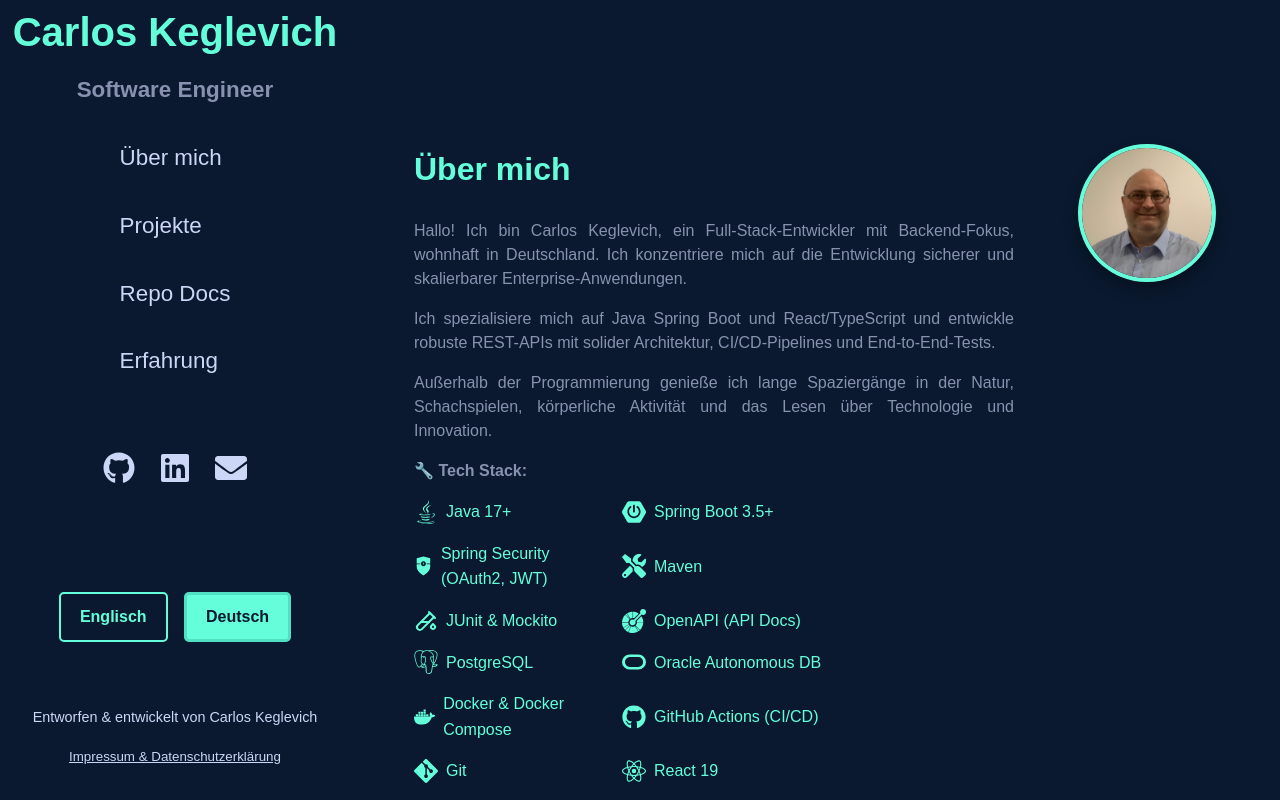
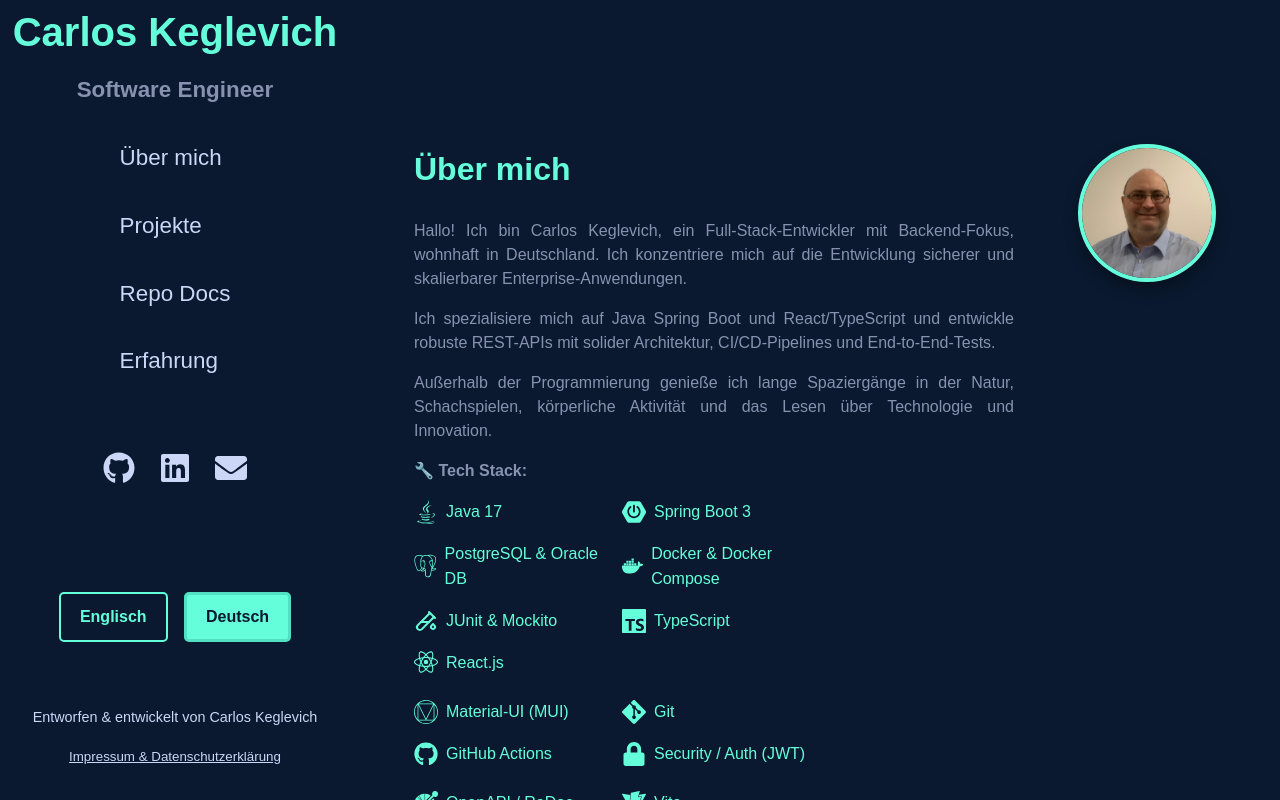
Before and after one commit to Keglev/my-portfolio, a React (Create React App) app: page / in a window 1280 px wide. Built offline with nearby package versions, Linux system fonts and the light colour scheme; no server answers.

Commit message:
ui: shorten About tech stack and add experience6 rendering; update locales applied earlier

```diff
--- a/src/components/About/About.js
+++ b/src/components/About/About.js
@@ -1,8 +1,8 @@
 import React from 'react';
 import './About.css'; // Import the CSS file for styling
 import ProfilePic from '../../assets/profile-pic.jpg'; // Import the profile image
-import { SiReact, SiPostgresql, SiSpringboot, SiSpringsecurity, SiGit, SiDocker, SiOpenapiinitiative, SiOracle, SiVite, SiMaterialdesign, SiTailwindcss, SiReactquery, SiReacthookform, SiAxios, SiReactrouter, SiVitest, SiGraphql, SiTypescript } from 'react-icons/si'; // Import technology icons
-import { FaJava, FaGithub, FaTools, FaGlobe, FaCode, FaDatabase } from 'react-icons/fa'; // Import Java, GitHub, Tools and other icons
+import { SiReact, SiPostgresql, SiSpringboot, SiDocker, SiTypescript, SiMaterialdesign, SiGit, SiOpenapiinitiative, SiVite } from 'react-icons/si'; // Import technology icons
+import { FaJava, FaGithub, FaLock, FaGlobe } from 'react-icons/fa'; // Import Java, GitHub, Lock and Globe icons
 import { TbTestPipe } from 'react-icons/tb'; // test pipe icon for JUnit/Mockito
 import { useTranslation } from 'react-i18next'; // Translation function to translate text
 
@@ -22,43 +22,29 @@ const About = () => {
         <p>{t('aboutSection.description2')}</p>
         <p>{t('aboutSection.description3')}</p>
 
-        {/* List of technologies the developer is skilled in */}
+        {/* Shorter tech lists — grouped */}
         <p>🔧 <strong>Tech Stack:</strong></p>
         <ul className="tech-list">
-          {/* Backend */}
-          <li><FaJava /> Java 17+</li>
-          <li><SiSpringboot /> Spring Boot 3.5+</li>
-          <li><SiSpringsecurity /> Spring Security (OAuth2, JWT)</li>
-          <li><FaTools /> Maven</li>
+          <li><FaJava /> Java 17</li>
+          <li><SiSpringboot /> Spring Boot 3</li>
+          <li><SiPostgresql /> PostgreSQL & Oracle DB</li>
+          <li><SiDocker /> Docker & Docker Compose</li>
           <li><TbTestPipe /> JUnit & Mockito</li>
-          <li><SiOpenapiinitiative /> OpenAPI (API Docs)</li>
+          <li><SiTypescript /> TypeScript</li>
+          <li><SiReact /> React.js</li>
+        </ul>
 
-          {/* Database */}
-          <li><SiPostgresql /> PostgreSQL</li>
-          <li><SiOracle /> Oracle Autonomous DB</li>
+        <ul className="tech-list">
+          <li><SiMaterialdesign /> Material-UI (MUI)</li>
+          <li><SiGit /> Git</li>
+          <li><FaGithub /> GitHub Actions</li>
+          <li><FaLock /> Security / Auth (JWT)</li>
+        </ul>
 
-          {/* DevOps */}
-          <li><SiDocker /> Docker & Docker Compose</li>
-          <li><FaGithub /> GitHub Actions (CI/CD)</li>
-          <li><SiGit /> Git</li>
-
-          {/* Frontend / React / TypeScript */}
-          <li><SiReact /> React 19</li>
-          <li><SiTypescript /> TypeScript</li>
+        <ul className="tech-list">
+          <li><SiOpenapiinitiative /> OpenAPI / ReDoc</li>
           <li><SiVite /> Vite</li>
-          <li><SiMaterialdesign /> Material UI (MUI)</li>
-          <li><SiTailwindcss /> Tailwind CSS</li>
-          <li><SiReactquery /> React Query</li>
-          <li><SiReacthookform /> React Hook Form</li>
-          <li><SiAxios /> Axios</li>
-          <li><SiReactrouter /> React Router</li>
-          <li><SiVitest /> Vitest & React Testing Library</li>
           <li><FaGlobe /> i18next (Internationalization)</li>
-
-          {/* Other Tools */}
-          <li><FaCode /> Lombok</li>
-          <li><FaDatabase /> Hibernate / JPA</li>
-          <li><SiGraphql /> GraphQL (GitHub API)</li>
         </ul>
       </div>
       {/* Profile image section */}
--- a/src/components/Experience/Experience.js
+++ b/src/components/Experience/Experience.js
@@ -36,6 +36,11 @@ const Experience = () => {
       date: t('experienceSection.experience5.date'),
       summary: t('experienceSection.experience5.summary'),
     },
+    {
+      title: t('experienceSection.experience6.title'),
+      date: t('experienceSection.experience6.date'),
+      summary: t('experienceSection.experience6.summary'),
+    },
   ];
 
   return (
```
